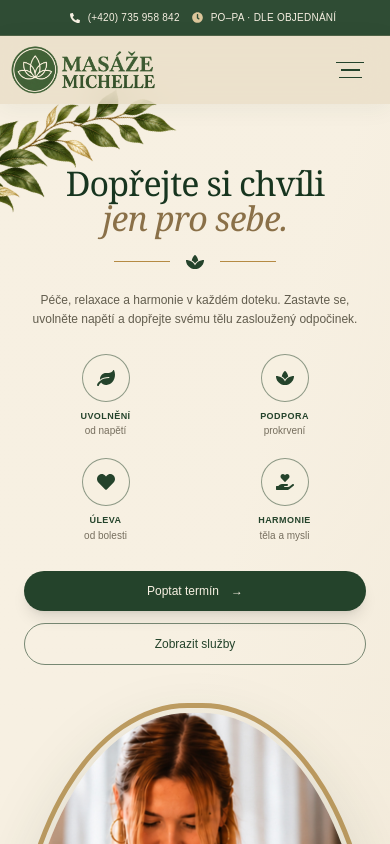
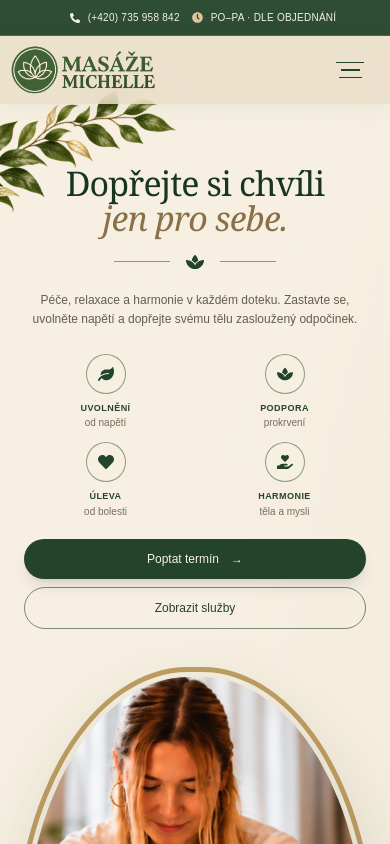
Before and after one commit to michaltacek-hub/mmr-system, a Next.js app: page / in a window 390 px wide. Shown: the top 844 px of the page. Built offline with nearby package versions, Linux system fonts and the light colour scheme.

Commit message:
Adjust mobile hero botanical layout

```diff
--- a/app/components/hero.tsx
+++ b/app/components/hero.tsx
@@ -105,7 +105,7 @@ export default function Hero() {
 
           {/* BENEFITY */}
 
-          <div className="mb-7 grid w-full max-w-xl grid-cols-2 gap-x-4 gap-y-5 sm:grid-cols-4">
+          <div className="mb-5 md:mb-7 grid w-full max-w-xl grid-cols-2 gap-x-4 gap-y-3 sm:grid-cols-4 sm:gap-y-5">
             {benefits.map((benefit) => {
               const Icon = benefit.icon;
 
@@ -114,8 +114,8 @@ export default function Hero() {
                   key={benefit.title}
                   className="flex flex-col items-center gap-2 text-center"
                 >
-                  <div className="flex h-12 w-12 items-center justify-center rounded-full border border-[#24432B]/50 bg-[#F7F0E2]/80">
-                    <Icon className="text-lg text-[#24432B]" />
+                  <div className="flex h-10 w-10 md:h-12 md:w-12 items-center justify-center rounded-full border border-[#24432B]/50 bg-[#F7F0E2]/80">
+                    <Icon className="text-base md:text-lg text-[#24432B]" />
                   </div>
 
                   <div>
@@ -134,7 +134,7 @@ export default function Hero() {
 
           {/* TLAČÍTKA */}
 
-          <div className="flex w-full flex-col gap-3 sm:w-auto sm:flex-row">
+          <div className="flex w-full flex-col gap-2 md:gap-3 sm:w-auto sm:flex-row">
             <Link
               href="/reservation"
               className="group flex items-center justify-center gap-3 rounded-full bg-[#24432B] px-7 py-3 text-xs text-[#F7F0E2] shadow-lg transition-all duration-300 hover:-translate-y-1 hover:bg-[#35583A]"
```
